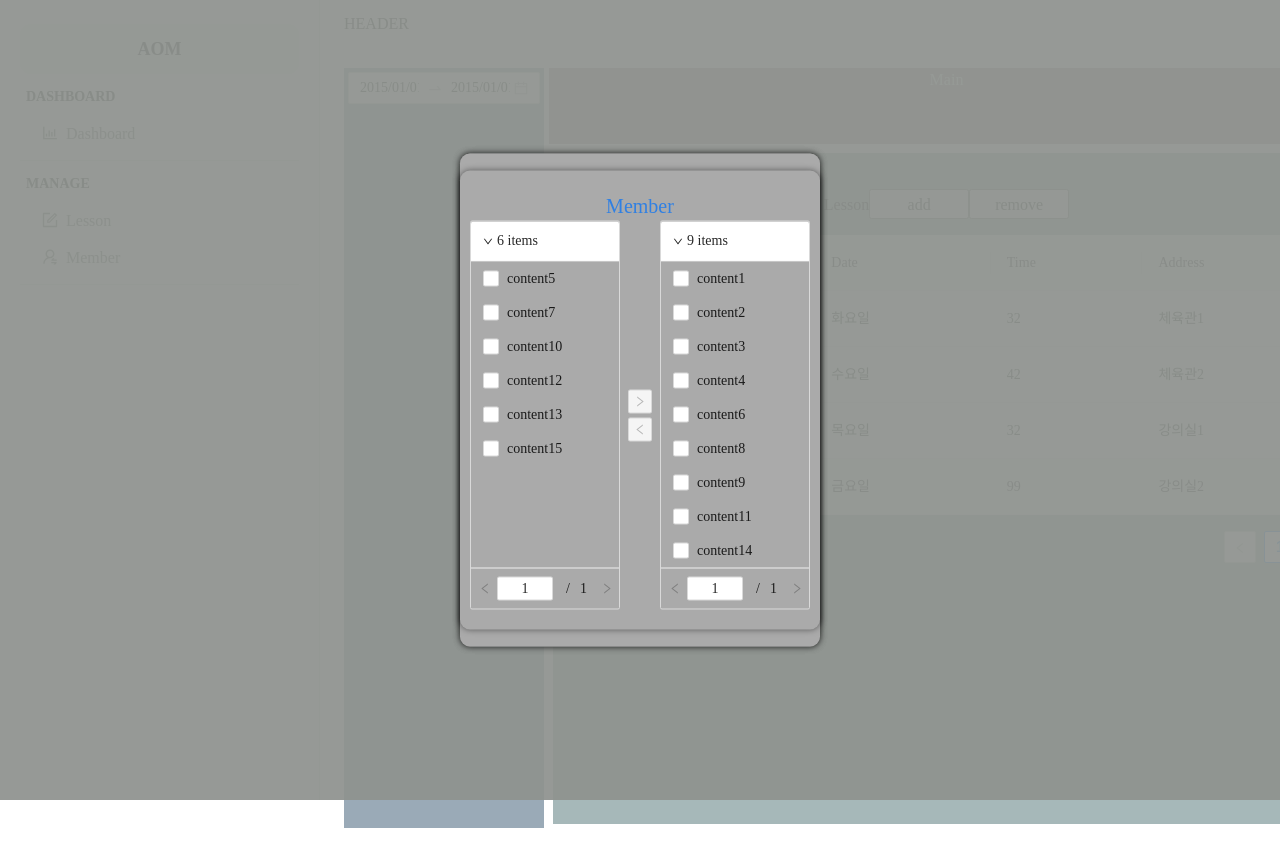
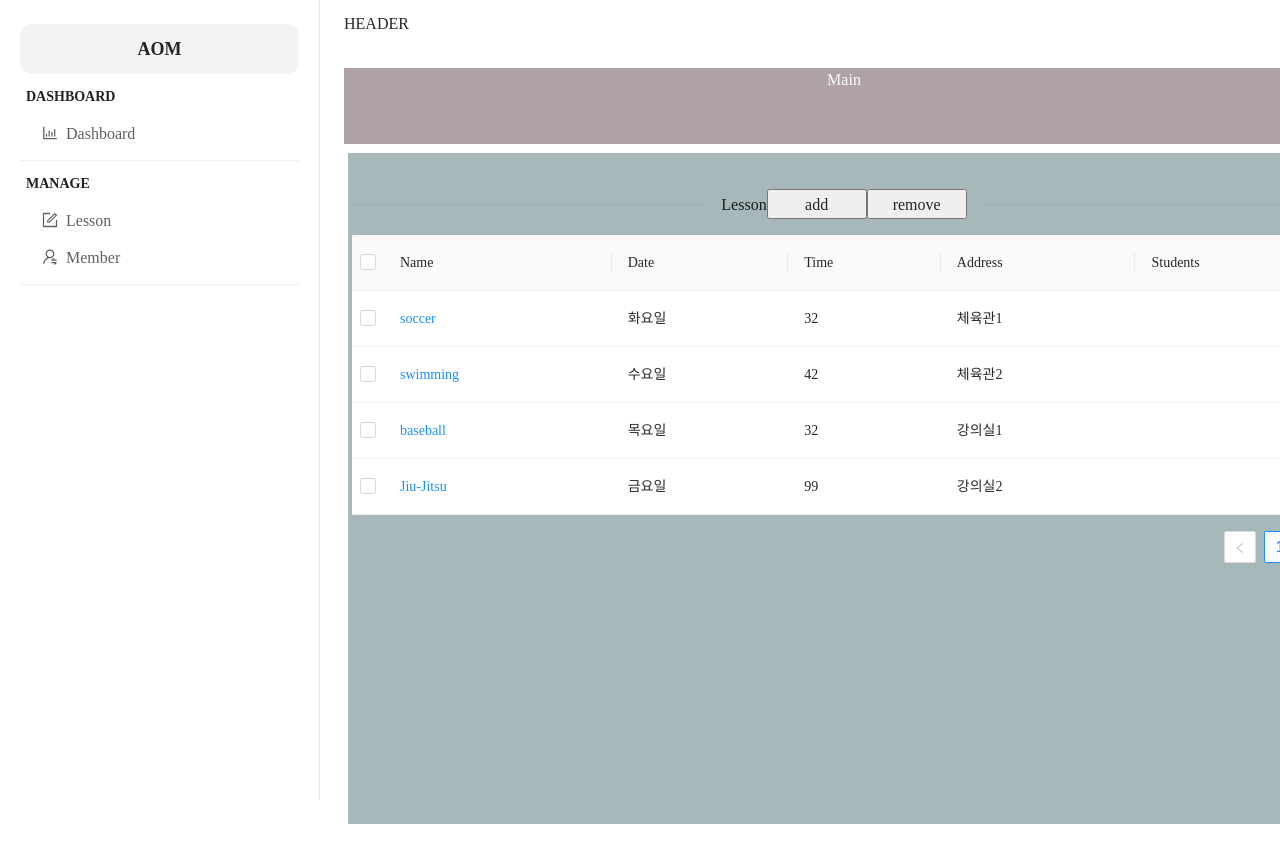
Before and after one commit to llooster/aom-client, a React (Create React App) app: page /lessons in a window 1280 px wide. Shown: the top 848 px of the page. Built offline with nearby package versions, Linux system fonts and the light colour scheme.

Commit message:
lessonPage

```diff
--- a/src/components/Button/Button.jsx
+++ b/src/components/Button/Button.jsx
@@ -24,7 +24,7 @@ const StyledButtons = styled(Link).attrs(({ width, height, fontSize }) => ({
     align-items: center;
     font-weight: bold;
     cursor: pointer;
-    user-select: none;
+    /* user-select: none; */
     color: #77b4ff;
     border: solid #77b4ff 1px;
     background: white;
--- a/src/pages/dashboard/DashboardPage.jsx
+++ b/src/pages/dashboard/DashboardPage.jsx
@@ -1,6 +1,7 @@
 import React, { useState } from "react";
 import styled from "styled-components";
-import MainContent from "./mainContent";
+import { AMainContent, PMainContent } from "./mainContent";
+import { Button } from "../../components";
 import { useSelector, useDispatch } from "react-redux";
 
 const Container = styled.div`
@@ -54,10 +55,14 @@ const MainContentBox = styled.div`
 export default function HomePage() {
     return (
         <Container>
-            <Main>Main</Main>
+            <Main>
+                <Button width="80px" height="30px" text={"A"}></Button>
+                <Button width="80px" height="30px" text={"P"}></Button>
+            </Main>
             <ContentBox>
                 <MainContentBox>
-                    <MainContent />
+                    <AMainContent />
+                    {/* <PMainContent /> */}
                 </MainContentBox>
             </ContentBox>
         </Container>
--- /dev/null
+++ b/src/pages/dashboard/mainContent/AMainContent.jsx
@@ -0,0 +1,31 @@
+import React, { useState } from "react";
+import styled from "styled-components";
+import { useSelector, useDispatch } from "react-redux";
+import { ModalBox, Input, Title } from "../../../components";
+import FormGroup from "@mui/material/FormGroup";
+import FormControlLabel from "@mui/material/FormControlLabel";
+import Checkbox from "@mui/material/Checkbox";
+
+export default function AMainContent(props) {
+    const dispatch = useDispatch();
+
+    return (
+        <>
+            <FormGroup>
+                <FormControlLabel
+                    control={<Checkbox defaultChecked={true} />}
+                    label="Label"
+                />
+                <FormControlLabel
+                    control={<Checkbox defaultChecked={true} />}
+                    label="Label"
+                />
+                {/* <FormControlLabel
+                    disabled
+                    control={<Checkbox />}
+                    label="Disabled"
+                /> */}
+            </FormGroup>
+        </>
+    );
+}
--- a/src/pages/dashboard/mainContent/MainContent.jsx
+++ b/src/pages/dashboard/mainContent/PMainContent.jsx
@@ -3,12 +3,12 @@ import styled from "styled-components";
 import { useSelector, useDispatch } from "react-redux";
 import { ModalBox, Input, Title } from "../../../components";
 
-export default function MainContent(props) {
+export default function PMainContent(props) {
     const dispatch = useDispatch();
 
     return (
         <>
-            <h1>123</h1>
+            <h1>P</h1>
         </>
     );
 }
--- a/src/pages/dashboard/mainContent/index.js
+++ b/src/pages/dashboard/mainContent/index.js
@@ -1,3 +1,2 @@
-import MainContent from "./MainContent.jsx";
-
-export default MainContent;
+export { default as AMainContent } from "./AMainContent.jsx";
+export { default as PMainContent } from "./PMainContent.jsx";
--- a/src/pages/lessons/LessonsPage.jsx
+++ b/src/pages/lessons/LessonsPage.jsx
@@ -22,8 +22,8 @@ const Container = styled.div`
     grid-template-columns: 20%;
     /* Container자식 컴포넌트의 row의 길이 */
     grid-template-areas:
-        "sidebar main main main"
-        "sidebar content content content";
+        "main main main main"
+        "content content content content";
     /* "footer footer footer footer"; */
     text-align: center;
     grid-gap: 5px;
@@ -41,11 +41,11 @@ const Main = styled.main`
     grid-area: main;
     padding: 0.25rem;
 `;
-const SideBar = styled.div`
-    background: #9aaab7;
-    grid-area: sidebar;
-    padding: 0.25rem;
-`;
+// const SideBar = styled.div`
+//     background: #9aaab7;
+//     grid-area: sidebar;
+//     padding: 0.25rem;
+// `;
 
 const ContentBox = styled.div`
     display: flex;
@@ -74,9 +74,9 @@ function HomePage() {
     return (
         <Container>
             <Main>Main</Main>
-            <SideBar>
+            {/* <SideBar>
                 <Calendar></Calendar>
-            </SideBar>
+            </SideBar> */}
             <ContentBox>
                 <HorizontalWrapper justifyContent="space-around">
                     <Content1>
--- a/src/pages/lessons/mainContent/MainContent.jsx
+++ b/src/pages/lessons/mainContent/MainContent.jsx
@@ -2,7 +2,7 @@ import React, { useState } from "react";
 import styled from "styled-components";
 import { useSelector, useDispatch } from "react-redux";
 import { Table, Radio, Divider } from "antd";
-import {
+import lessonsReducer, {
     selectLessons,
     removeLessons,
     newName,
@@ -22,7 +22,7 @@ const Button = styled.button`
 
 let keyValue = 5;
 export default function MainContent(props) {
-    const [memberView, setMemberView] = useState(true);
+    const [memberView, setMemberView] = useState(false);
     const columns = [
         {
             title: "Name",
@@ -59,16 +59,29 @@ export default function MainContent(props) {
             title: "Address",
             dataIndex: "address",
         },
+        {
+            title: "Students",
+            dataIndex: ["members"].length,
+        },
     ];
     const dispatch = useDispatch();
     const lessons = useSelector((state) => state.lessons.originLessons);
+    //레슨들
     const selectedLessons = useSelector((state) => state.lessons.selected);
-    let newLesson = useSelector((state) => state.lessons.newLesson);
+    // 체크박스 선택된 레슨들
     const name = useSelector((state) => state.lessons.newLesson.name);
     const date = useSelector((state) => state.lessons.newLesson.date);
     const time = useSelector((state) => state.lessons.newLesson.time);
     const address = useSelector((state) => state.lessons.newLesson.address);
-
+    // 새로 입력하는 레슨의 데이터
+    let newLesson = useSelector((state) => state.lessons.newLesson);
+    // 새로 입력한 레슨
+    const students = lessons.map((lesson) => ({
+        key: lesson.key,
+        members: lesson.members,
+        number: lesson.members.length,
+    }));
+    console.log(`students`, students);
     const [selectionType, setSelectionType] = useState("checkbox");
     const [modal, setModal] = useState(false);
 
@@ -87,7 +100,6 @@ export default function MainContent(props) {
         let updatedLessons = lessons.filter(
             (item) => !selectedLessons.includes(item)
         );
-        // console.log("updatedLessons :>> ", updatedLessons);
         dispatch(removeLessons({ updatedLessons: updatedLessons }));
     };
     const openModal = () => {
@@ -126,7 +138,7 @@ export default function MainContent(props) {
             })
         );
     };
-    console.log("members :>> ", members);
+    // console.log("members :>> ", members);
 
     const renderInputs = () => {
         let inputValues = [
--- a/src/pages/lessons/mainContent/member/Member.jsx
+++ b/src/pages/lessons/mainContent/member/Member.jsx
@@ -4,45 +4,53 @@ import { Transfer, Switch } from "antd";
 
 export default function Member() {
     const [oneWay, setOneWay] = useState(false);
-    const [members, setMembers] = useState([]);
-    const [getMembers, setGetMembers] = useSelector(
-        (state) => state.members.originMembers
-    );
+    // const [members, setMembers] = useState([]);
+    let getMembers = useSelector((state) => state.members.originMembers);
     // [{key: '1', title: 'content2', description: 'description of content2', chosen: true}
     // {key: '2', title: 'content3', description: 'description of content3', chosen: true}]
+
     const [targetKeys, setTargetKeys] = useState([]);
-
+    getMembers = getMembers.map(
+        (originMember) =>
+            (originMember = {
+                ...originMember,
+                title: `${originMember.name}`,
+                key: `${originMember.id}`,
+            })
+    );
+    const targetMember = useSelector(
+        (state) => state.lessons.originLessons[0].members
+    );
+    const newTargetKeys = getMembers.map((originMember) => originMember.id);
     useEffect(() => {
-        const newTargetKeys = [];
-        const newmembers = [];
-        for (let i = 0; i < 15; i++) {
-            const data = {
-                key: i.toString(),
-                title: `content${i + 1}`,
-                description: `description of content${i + 1}`,
-                chosen: Math.random() * 2 > 1,
-            };
-            if (data.chosen) {
-                newTargetKeys.push(data.key);
-            }
-            newmembers.push(data);
-        }
-
-        setTargetKeys(newTargetKeys);
-        setMembers(newmembers);
+        // const newTargetKeys = [];
+        // const newmembers = [];
+        // for (let i = 0; i < 15; i++) {
+        //     const data = {
+        //         key: i.toString(),
+        //         title: `content${i + 1}`,
+        //         description: `description of content${i + 1}`,
+        //         chosen: Math.random() * 2 > 1,
+        //     };
+        //     if (data.chosen) {
+        //         newTargetKeys.push(data.key);
+        //     }
+        //     newmembers.push(data);
+        // }
+        // setTargetKeys(newTargetKeys);
+        // setMembers(newmembers);
     }, []);
 
     const onChange = (newTargetKeys, direction, moveKeys) => {
         // console.log(newTargetKeys, direction, moveKeys);
         setTargetKeys(newTargetKeys);
     };
-    // console.log("oneWay :>> ", oneWay);
-    console.log("getMembers :>> ", getMembers);
-    // console.log("targetKeys :>> ", targetKeys);
+
+    console.log("targetKeys :>> ", targetKeys);
 
     return (
         <Transfer
-            dataSource={members}
+            dataSource={getMembers}
             targetKeys={targetKeys}
             onChange={onChange}
             render={(item) => item.title}
```
